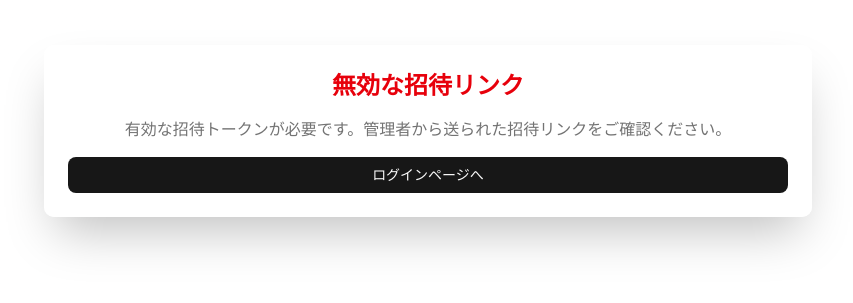
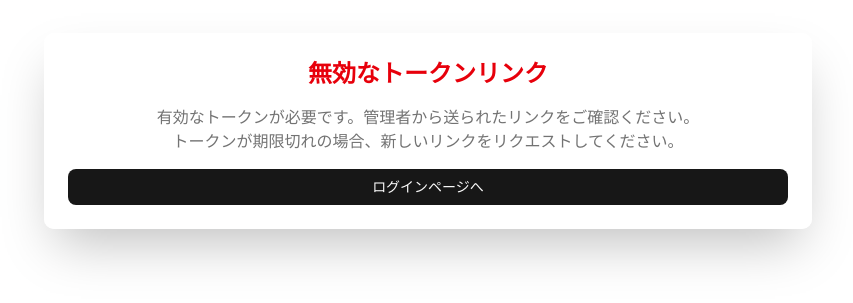
Before and after one commit to unischool-sg/official_site, a Next.js app: page /register in a window 1280 px wide. Shown: the part 269-572 px from the top of the page, without its empty margins (212-1065 px from the left). Built offline with nearby package versions, Linux system fonts and the light colour scheme; no server answers; the database is empty.

Commit message:
Fix: change error message

```diff
--- a/src/components/layout/token.tsx
+++ b/src/components/layout/token.tsx
@@ -9,10 +9,11 @@ export default function TokenNotFound() {
                     <CardContent className="pt-6">
                          <div className="text-center space-y-4">
                               <h2 className="text-2xl font-bold text-destructive">
-                                   無効な招待リンク
+                                   無効なトークンリンク
                               </h2>
                               <p className="text-muted-foreground">
-                                   有効な招待トークンが必要です。管理者から送られた招待リンクをご確認ください。
+                                   有効なトークンが必要です。管理者から送られたリンクをご確認ください。<br />
+                                   トークンが期限切れの場合、新しいリンクをリクエストしてください。
                               </p>
                               <Link href="/login">
                                    <Button className="w-full">
```
